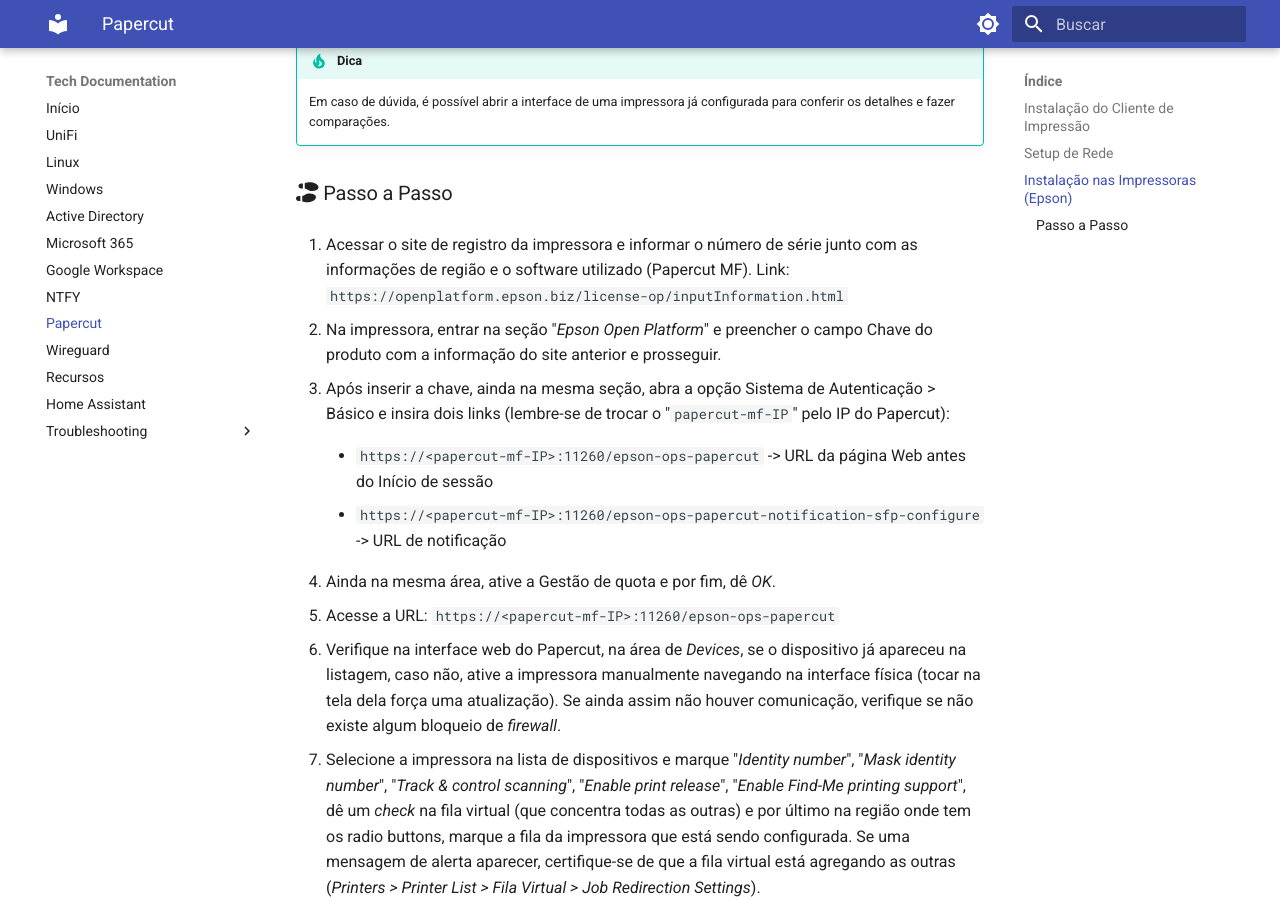
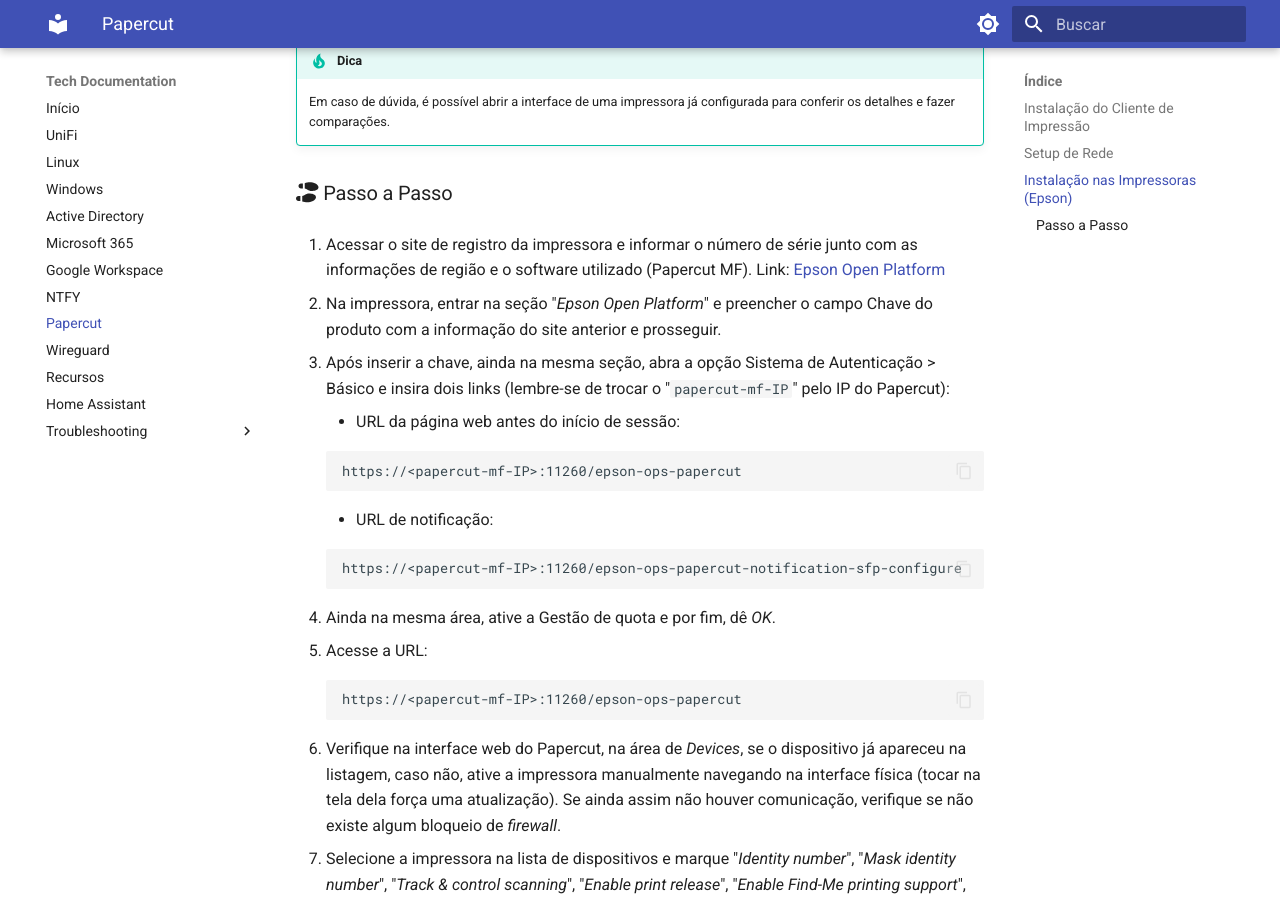
Before and after one commit to igor-go-ramos/tech-docs, an MkDocs documentation site: the page built from docs/papercut.md, in a window 1280 px wide and 900 px high, scrolled down 874 px. Built offline with MkDocs 1.6.1 and Material for MkDocs 9.7.7, drawn with Linux system fonts in a browser that asks for light colours.

Commit message:
Update documentation with links and icon changes in multiple files

````diff
--- a/docs/papercut.md
+++ b/docs/papercut.md
@@ -18,19 +18,31 @@
 
 ### :fontawesome-solid-shoe-prints: Passo a Passo
 
-1. Acessar o site de registro da impressora e informar o número de série junto com as informações de região e o software utilizado (Papercut MF). Link: `https://openplatform.epson.biz/license-op/inputInformation.html`
+1. Acessar o site de registro da impressora e informar o número de série junto com as informações de região e o software utilizado (Papercut MF). Link: [Epson Open Platform](https://openplatform.epson.biz/license-op/inputInformation.html)
 
 2. Na impressora, entrar na seção "*Epson Open Platform*" e preencher o campo Chave do produto com a informação do site anterior e prosseguir.
 
 3. Após inserir a chave, ainda na mesma seção, abra a opção Sistema de Autenticação > Básico e insira dois links (lembre-se de trocar o "`papercut-mf-IP`" pelo IP do Papercut):
 
-    * `https://<papercut-mf-IP>:11260/epson-ops-papercut` -> URL da página Web antes do Início de sessão
+    * URL da página web antes do início de sessão:
 
-    * `https://<papercut-mf-IP>:11260/epson-ops-papercut-notification-sfp-configure` -> URL de notificação
+      ```bash
+      https://<papercut-mf-IP>:11260/epson-ops-papercut
+      ```
+
+    * URL de notificação:
+
+      ```
+      https://<papercut-mf-IP>:11260/epson-ops-papercut-notification-sfp-configure
+      ```
 
 4. Ainda na mesma área, ative a Gestão de quota e por fim, dê *OK*.
 
-5. Acesse a URL: `https://<papercut-mf-IP>:11260/epson-ops-papercut`
+5. Acesse a URL:
+
+    ```bash
+    https://<papercut-mf-IP>:11260/epson-ops-papercut
+    ```
 
 6. Verifique na interface web do Papercut, na área de *Devices*, se o dispositivo já apareceu na listagem, caso não, ative a impressora manualmente navegando na interface física (tocar na tela dela força uma atualização). Se ainda assim não houver comunicação, verifique se não existe algum bloqueio de *firewall*.
 
````
Also changed, not shown: docs/active-directory.md (+1 -1 lines), docs/home-assistant.md (+1 -1 lines), docs/wireguard.md (+2 -2 lines).
